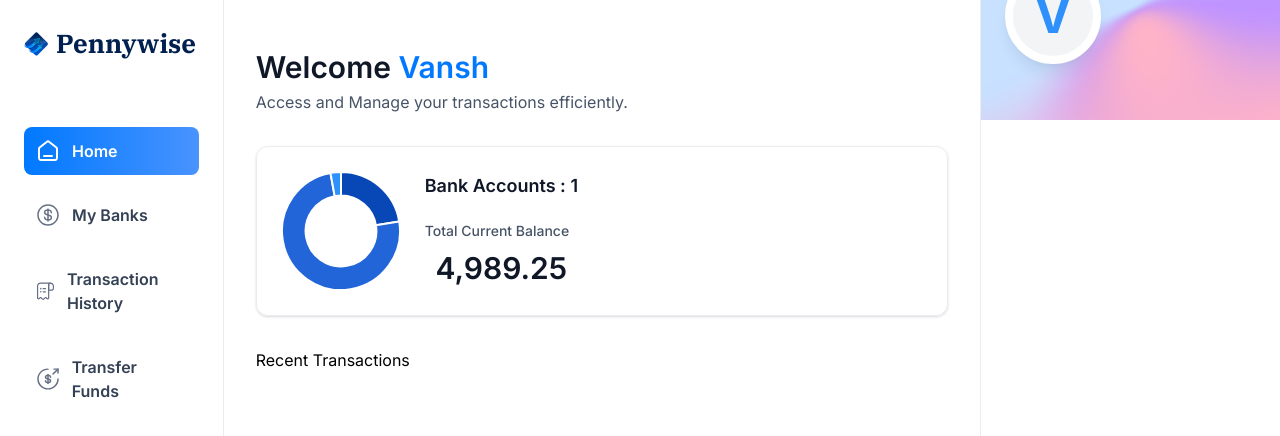
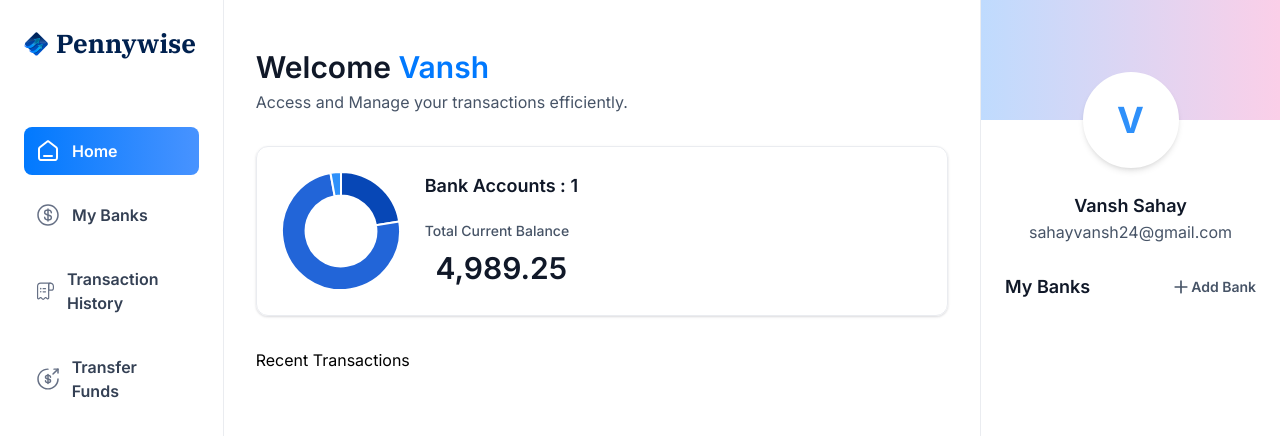
Before and after one commit to sahayvansh/banking, a Next.js app: page / in a window 1280 px wide. Shown: the top 436 px of the page. Built offline with nearby package versions, Linux system fonts and the light colour scheme.

Commit message:
changes to sidebar

```diff
--- a/app/(root)/page.tsx
+++ b/app/(root)/page.tsx
@@ -4,7 +4,7 @@ import TotalBalanceBox from '@/components/TotalBalanceBox';
 import React from 'react'
 
 const Home = () => {
-  const loggedIn={firstName:"Vansh"};
+  const loggedIn={firstName:"Vansh",lastName:"Sahay",email:"sahayvansh24@gmail.com"};
   return (
     <section className='home'>
       <div className='home-content'>
--- a/app/globals.css
+++ b/app/globals.css
@@ -159,23 +159,31 @@
   }
 
   .profile-banner {
-    @apply h-[120px] w-full bg-gradient-mesh bg-cover bg-no-repeat;
+    @apply h-[120px] w-full bg-gradient-to-r from-blue-200 to-pink-200 bg-cover bg-no-repeat relative;
   }
 
   .profile {
-    @apply relative flex px-6 max-xl:justify-center;
+    @apply flex flex-col items-center;
+  }
+
+  .profile-img-container {
+    @apply absolute bottom-0 left-1/2 transform -translate-x-1/2 translate-y-1/2;
   }
 
   .profile-img {
-    @apply flex-center absolute -top-8 size-24 rounded-full bg-gray-100 border-8 border-white p-2 shadow-profile;
+    @apply flex items-center justify-center size-24 rounded-full bg-white border-4 border-white shadow-md;
+  }
+
+  .profile-img span {
+    @apply text-4xl font-bold text-blue-500;
   }
 
   .profile-details {
-    @apply flex flex-col pt-24;
+    @apply flex flex-col items-center mt-16 pt-2;
   }
 
   .profile-name {
-    @apply text-24 font-semibold text-gray-900;
+    @apply text-lg font-semibold text-gray-900;
   }
 
   .profile-email {
--- a/components/RightSidebar.tsx
+++ b/components/RightSidebar.tsx
@@ -1,19 +1,54 @@
-import React from 'react'
+import Link from 'next/link';
+import Image from 'next/image';
+import React from 'react';
 
-const RightSidebar = ({user,transactions,banks}:RightSidebarProps) => {
+const RightSidebar = ({ user, transactions, banks }: RightSidebarProps) => {
   return (
-    <aside className='right-sidebar'>
-        <section className='flex flex-col pb-8'>
-        <div className='profile-banner'>
-            <div className='profile'>
-                <div className='profile-img'>
-                    <span className='text-5xl font-bold text-blue-500'>{user.firstName[0]}</span>
-                </div>
+    <aside className="right-sidebar">
+      <section className="flex flex-col">
+        <div className="profile-banner">
+          <div className="profile-img-container">
+            <div className="profile-img">
+              <span>{user.firstName[0]}</span>
             </div>
+          </div>
         </div>
-        </section>
+        <div className="profile">
+          <div className='profile-details'>
+            <h1 className="profile-name">
+              {user.firstName} {user.lastName}
+            </h1>
+            <p className='profile-email'>
+              {user.email}
+            </p>
+          </div>
+        </div>
+      </section>
+      <section className='banks'>
+        <div className='flex w-full justify-between'>
+          <h2 className='header-2'>My Banks</h2>
+          <div className='flex items-center gap-1'>
+            <Link href="/" className='flex items-center'>
+              <Image
+                src="/icons/plus.svg"
+                width={20}
+                height={20}
+                alt="plus"
+              />
+              <h2 className='text-14 font-semibold text-gray-600'>
+                Add Bank
+              </h2>
+            </Link>
+          </div>
+        </div>
+        {banks?.length>0 && (
+          <div>
+
+          </div>
+        )}
+      </section>
     </aside>
-  )
-}
+  );
+};
 
-export default RightSidebar
+export default RightSidebar;
```
